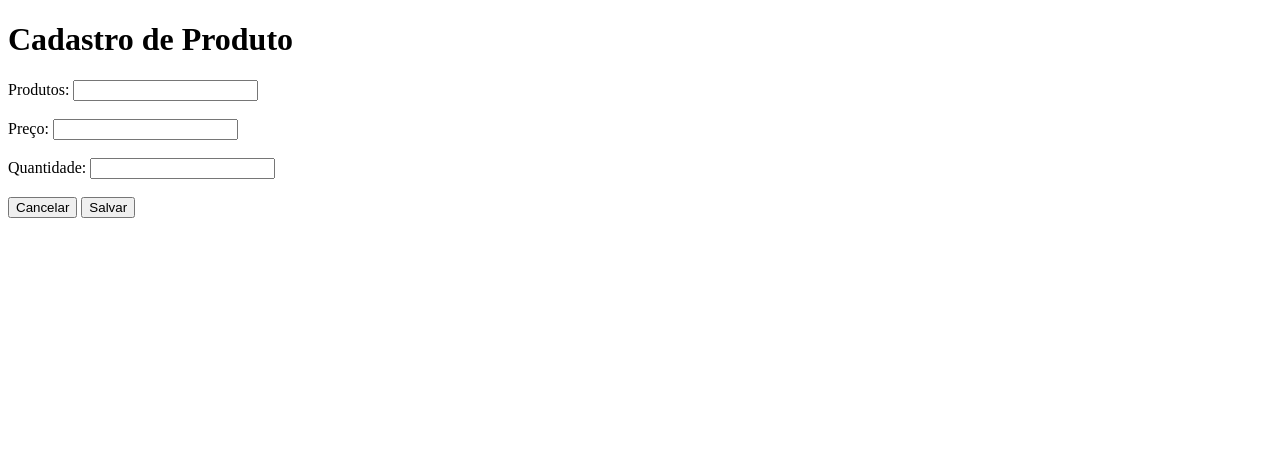
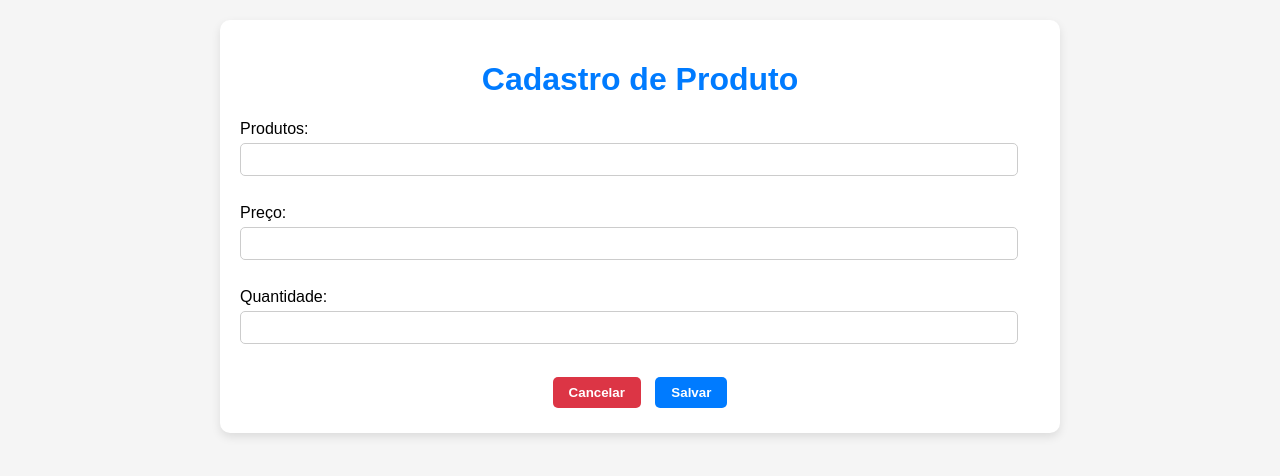
Before and after one commit to George-Allende/Estoque-de-produto, a plain HTML site: page index.html in a window 1280 px wide. Both pictures are taken after a click on the button "Cadastrar produto". Drawn offline with Linux system fonts and the light colour scheme.

Commit message:
coloquei css utilizando ChatGpt com autorização do professor

```diff
--- a/index.html
+++ b/index.html
@@ -10,7 +10,95 @@
     .hidden {
       display: none
     }
+    /* Corpo da página */
+body {
+  font-family: Arial, sans-serif;
+  background-color: #f5f5f5;
+  margin: 0;
+  padding: 20px;
+}
 
+/* Container principal */
+#corpo, #cadastro {
+  max-width: 800px;
+  margin: 0 auto;
+  padding: 20px;
+  background-color: #fff;
+  border-radius: 10px;
+  box-shadow: 0 4px 10px rgba(0,0,0,0.1);
+}
+
+/* Botões */
+button {
+  cursor: pointer;
+  padding: 8px 16px;
+  margin: 5px;
+  border: none;
+  border-radius: 5px;
+  background-color: #007BFF;
+  color: white;
+  font-weight: bold;
+  transition: 0.3s;
+}
+
+button:hover {
+  background-color: #0056b3;
+}
+
+/* Botão cancelar diferente */
+button.cancelar {
+  background-color: #dc3545;
+}
+
+button.cancelar:hover {
+  background-color: #a71d2a;
+}
+
+/* Tabela */
+table {
+  width: 100%;
+  border-collapse: collapse;
+  margin-top: 20px;
+}
+
+th, td {
+  padding: 12px 15px;
+  text-align: left;
+}
+
+thead {
+  background-color: #007BFF;
+  color: white;
+}
+
+tbody tr:nth-child(even) {
+  background-color: #f2f2f2;
+}
+
+tbody tr:hover {
+  background-color: #e6f0ff;
+}
+
+/* Inputs do formulário */
+input[type="text"] {
+  padding: 8px;
+  width: 95%;
+  margin-top: 5px;
+  margin-bottom: 10px;
+  border-radius: 5px;
+  border: 1px solid #ccc;
+}
+
+/* Título do cadastro */
+#cadastro h1 {
+  text-align: center;
+  color: #007BFF;
+}
+
+/* Botões do formulário centralizados */
+.buttons {
+  text-align: center;
+}
 
   </style>
 </head>
```
